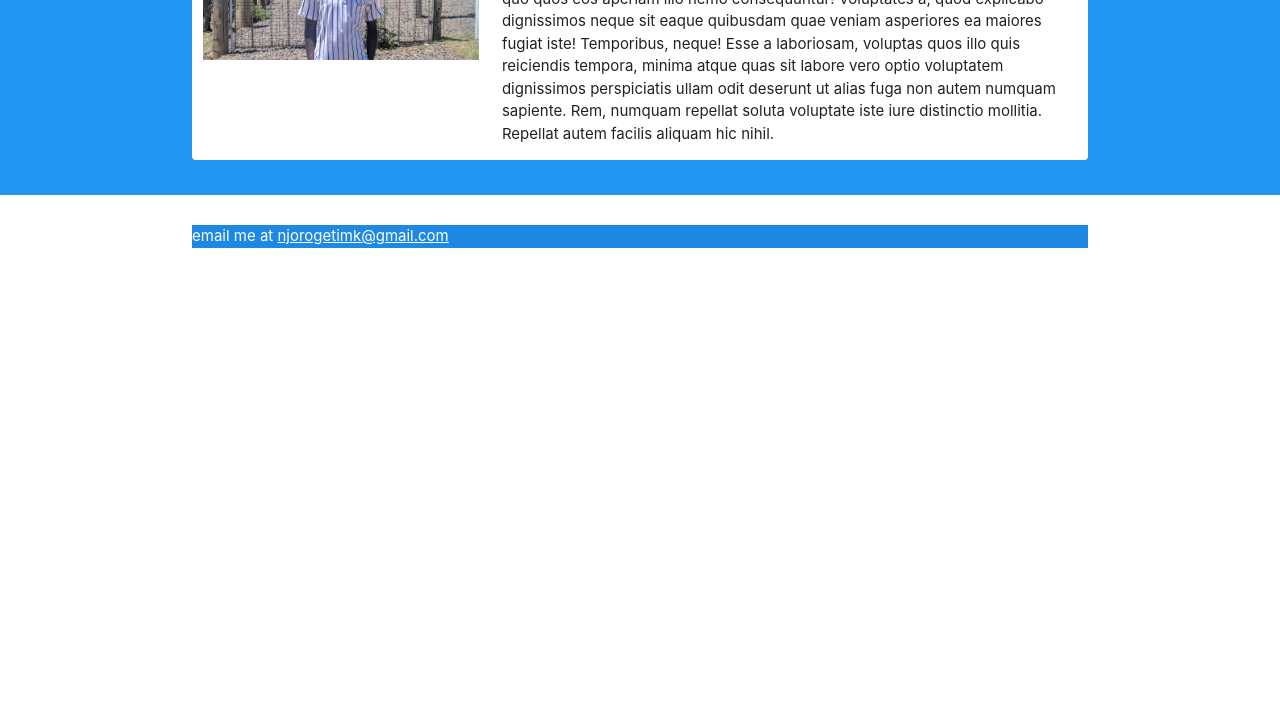
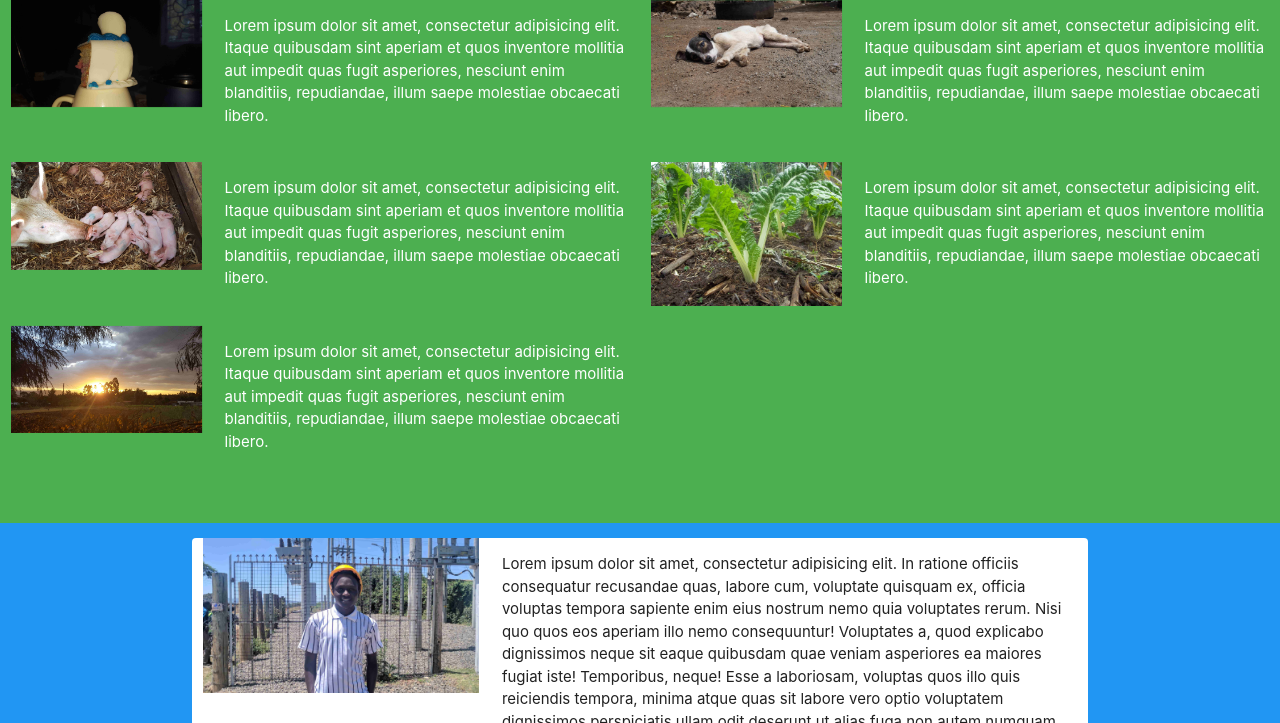
Before and after one commit to njorogetimk/tim, a plain HTML site: page index.html in a window 1280 px wide. Shown: the part 540-1263 px from the top of the page. Before the commit the page ends 818 px from the top, so only its background shows below. Drawn offline with Linux system fonts and the light colour scheme.

Commit message:
Add the palm photos

```diff
--- a/index.html
+++ b/index.html
@@ -27,6 +27,93 @@
       </div>
     </section>
 
+    <section class="green section">
+
+      <div class="white-text">
+        <h3>The Palm photos of the week</h3>
+
+      <div class="row">
+
+        <div class="col s12 m6">
+          <!-- First Image -->
+          <div class="row">
+
+            <div class="col s12 m4">
+              <!-- Image -->
+              <img class="materialboxed responsive-img" src="gallery/palm/cake.jpg" alt="cake">
+            </div>
+
+            <div class="col s12 m8">
+              <!-- Description -->
+              <p>Lorem ipsum dolor sit amet, consectetur adipisicing elit. Itaque quibusdam sint aperiam et quos inventore mollitia aut impedit quas fugit asperiores, nesciunt enim blanditiis, repudiandae, illum saepe molestiae obcaecati libero.</p>
+            </div>
+          </div>
+        </div>
+
+        <div class="col s12 m6">
+          <!-- Second Image -->
+          <div class="row">
+
+            <div class="col s12 m4">
+              <!-- Image -->
+              <img class="materialboxed responsive-img" src="gallery/palm/mongrel.jpg" alt="mongrel">
+            </div>
+
+            <div class="col s12 m8">
+              <!-- Description -->
+              <p>Lorem ipsum dolor sit amet, consectetur adipisicing elit. Itaque quibusdam sint aperiam et quos inventore mollitia aut impedit quas fugit asperiores, nesciunt enim blanditiis, repudiandae, illum saepe molestiae obcaecati libero.</p>
+            </div>
+          </div>
+        </div>
+
+        <div class="col s12 m6">
+          <!-- Third Image -->
+          <div class="row">
+
+            <div class="col s12 m4">
+              <!-- Image -->
+              <img class="materialboxed responsive-img" src="gallery/palm/pig.jpg" alt="">
+            </div>
+            <div class="col s12 m8">
+              <!-- Description -->
+              <p>Lorem ipsum dolor sit amet, consectetur adipisicing elit. Itaque quibusdam sint aperiam et quos inventore mollitia aut impedit quas fugit asperiores, nesciunt enim blanditiis, repudiandae, illum saepe molestiae obcaecati libero.</p>
+            </div>
+          </div>
+        </div>
+        <div class="col s12 m6">
+          <!-- Fourth Image -->
+          <div class="row">
+
+            <div class="col s12 m4">
+              <!-- Image -->
+              <img class="materialboxed responsive-img" src="gallery/palm/spinach.jpg" alt="spinach">
+            </div>
+
+            <div class="col s12 m8">
+              <!-- Description -->
+              <p>Lorem ipsum dolor sit amet, consectetur adipisicing elit. Itaque quibusdam sint aperiam et quos inventore mollitia aut impedit quas fugit asperiores, nesciunt enim blanditiis, repudiandae, illum saepe molestiae obcaecati libero.</p>
+            </div>
+          </div>
+        </div>
+
+        <div class="col s12 m6">
+          <!-- Fifth Image -->
+          <div class="row">
+
+            <div class="col s12 m4">
+              <!-- Image -->
+              <img class="materialboxed responsive-img" src="gallery/palm/sunset.jpg" alt="sunset">
+            </div>
+
+            <div class="col s12 m8">
+              <!-- Description -->
+              <p>Lorem ipsum dolor sit amet, consectetur adipisicing elit. Itaque quibusdam sint aperiam et quos inventore mollitia aut impedit quas fugit asperiores, nesciunt enim blanditiis, repudiandae, illum saepe molestiae obcaecati libero.</p>
+            </div>
+          </div>
+        </div>
+      </div>
+    </section>
+
     <section class="section blue">
       <div class="container white" id="bio">
         <div class="row">
```
Also changed, not shown: gallery/palm/cake.jpg (added), gallery/palm/mongrel.jpg (added), gallery/palm/pig.jpg (added), gallery/palm/spinach.jpg (added), gallery/palm/sunset.jpg (added).
